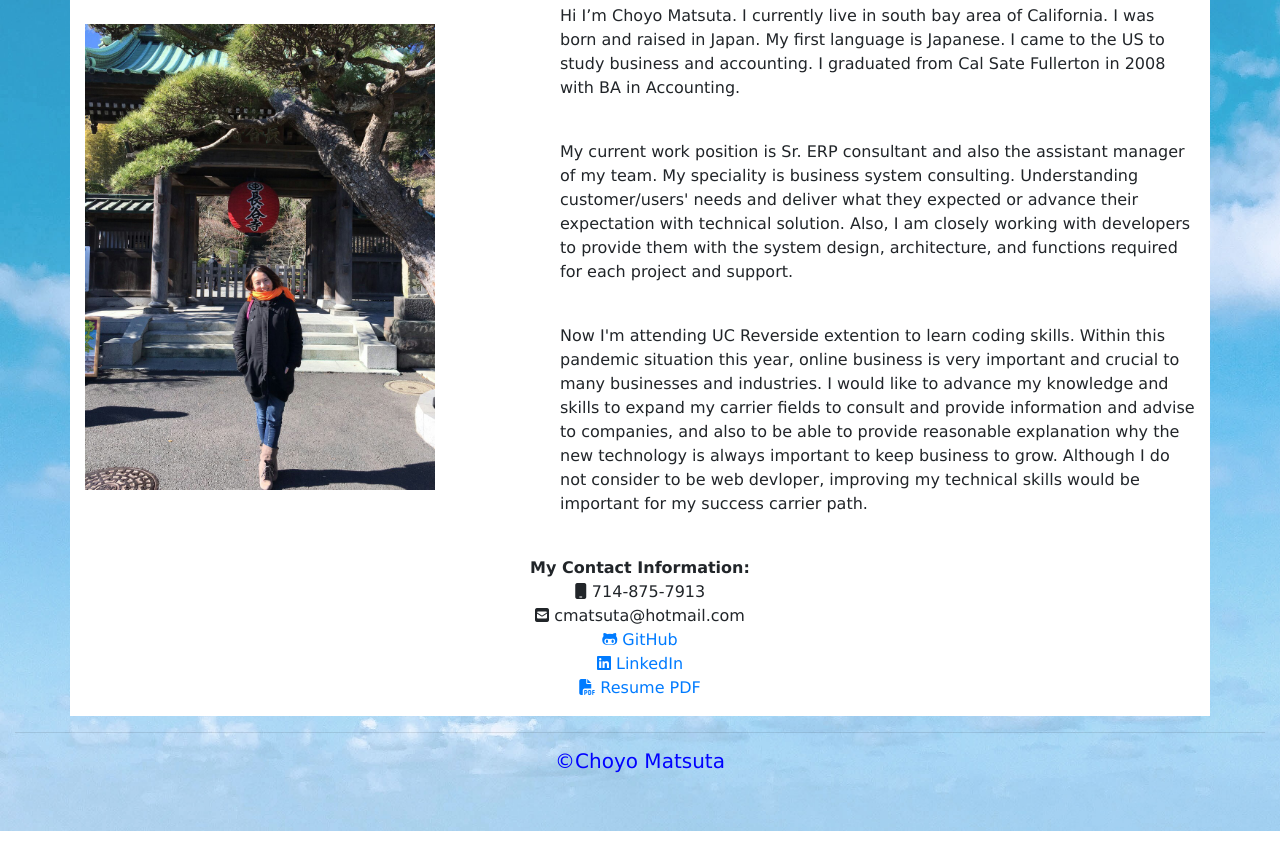
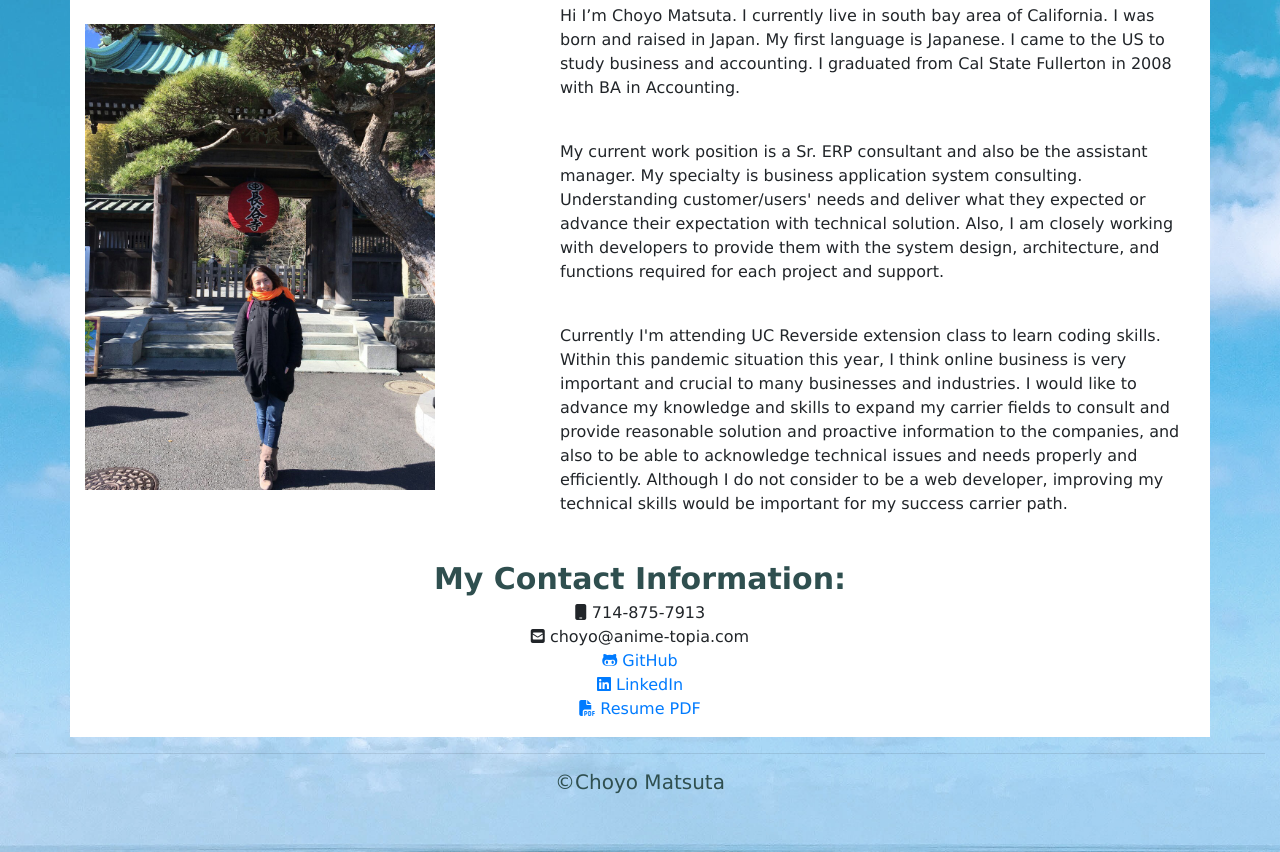
Before and after one commit to cmatsuta/myportfolio, a plain HTML site: page index.html in a window 1280 px wide. Shown: the part 289-1141 px from the top of the page. Before the commit the page ends 1120 px from the top, so only its background shows below. Drawn offline with nearby package versions, Linux system fonts and the light colour scheme.

Commit message:
modified portfolio

```diff
--- a/index.html
+++ b/index.html
@@ -63,19 +63,19 @@
           <p>
             Hi I’m Choyo Matsuta. I currently live in south bay area of California.
             I was born and raised in Japan. My first language is Japanese. I came to the US to study business and accounting.
-            I graduated from Cal Sate Fullerton in 2008 with BA in Accounting.
+            I graduated from Cal State Fullerton in 2008 with BA in Accounting.
           </p>
           <br>
           <p>
-            My current work position is Sr. ERP consultant and also the assistant manager of my team.
-            My speciality is business system consulting. Understanding customer/users' needs and deliver what they expected or advance their expectation with technical solution.
+            My current work position is a Sr. ERP consultant and also be the assistant manager.
+            My specialty is business application system consulting. Understanding customer/users' needs and deliver what they expected or advance their expectation with technical solution.
             Also, I am closely working with developers to provide them with the system design, architecture, and functions required for each project and support.
           </p>
           <br>
           <p>
-            Now I'm attending UC Reverside extention to learn coding skills. Within this pandemic situation this year, online business is very important and crucial to many businesses and industries.
-            I would like to advance my knowledge and skills to expand my carrier fields to consult and provide information and advise to companies, and also to be able to provide reasonable explanation why the new technology is always important to keep business to grow.
-            Although I do not consider to be web devloper, improving my technical skills would be important for my success carrier path.
+            Currently I'm attending UC Reverside extension class to learn coding skills. Within this pandemic situation this year, I think online business is very important and crucial to many businesses and industries.
+            I would like to advance my knowledge and skills to expand my carrier fields to consult and provide reasonable solution and proactive information to the companies, and also to be able to acknowledge technical issues and needs properly and efficiently.
+            Although I do not consider to be a web developer, improving my technical skills would be important for my success carrier path.
           </p>
         </div>
       </div>
@@ -88,7 +88,7 @@
           <p>
 						<strong>My Contact Information:</strong><br>
 						<i class="fas fa-mobile"></i> 714-875-7913 <br>
-            <i class="fas fa-envelope-square"></i> cmatsuta@hotmail.com<br>
+            <i class="fas fa-envelope-square"></i> choyo@anime-topia.com<br>
             <a href="https://github.com/cmatsuta" alt="github" target="_blank"><i class="fab fa-github-alt"></i> GitHub</a><br>
 						<a href="https://www.linkedin.com/in/choyo-matsuta/" alt="LinkedIn" target="_blank"><i class="fab fa-linkedin"></i> LinkedIn</a> <br>
 						<a href="Assets/pdf/ChoyoMatsuta_Resume.pdf" alt="Resume PDF" target="_blank"><i class="fas fa-file-pdf"></i> Resume PDF</a>
--- a/style.css
+++ b/style.css
@@ -40,6 +40,10 @@ h1 {
     margin-left: 5px;
 }
 
+strong {
+    font-size: 30px;
+    color: darkslategray;
+}
 .gallery-img {
     display: block;
     margin-left: auto;
@@ -47,6 +51,7 @@ h1 {
     max-width: 100%;
     max-height: 100%;
     width: 100%;
+    margin-bottom: 30px;
 }
 
 .img-caption {
@@ -76,7 +81,7 @@ h1 {
 }
 
 footer {
-    color: blue;
+    color: darkslategray;
 }
 
 /* Media Queries */
```
Also changed, not shown: 1 other file.
